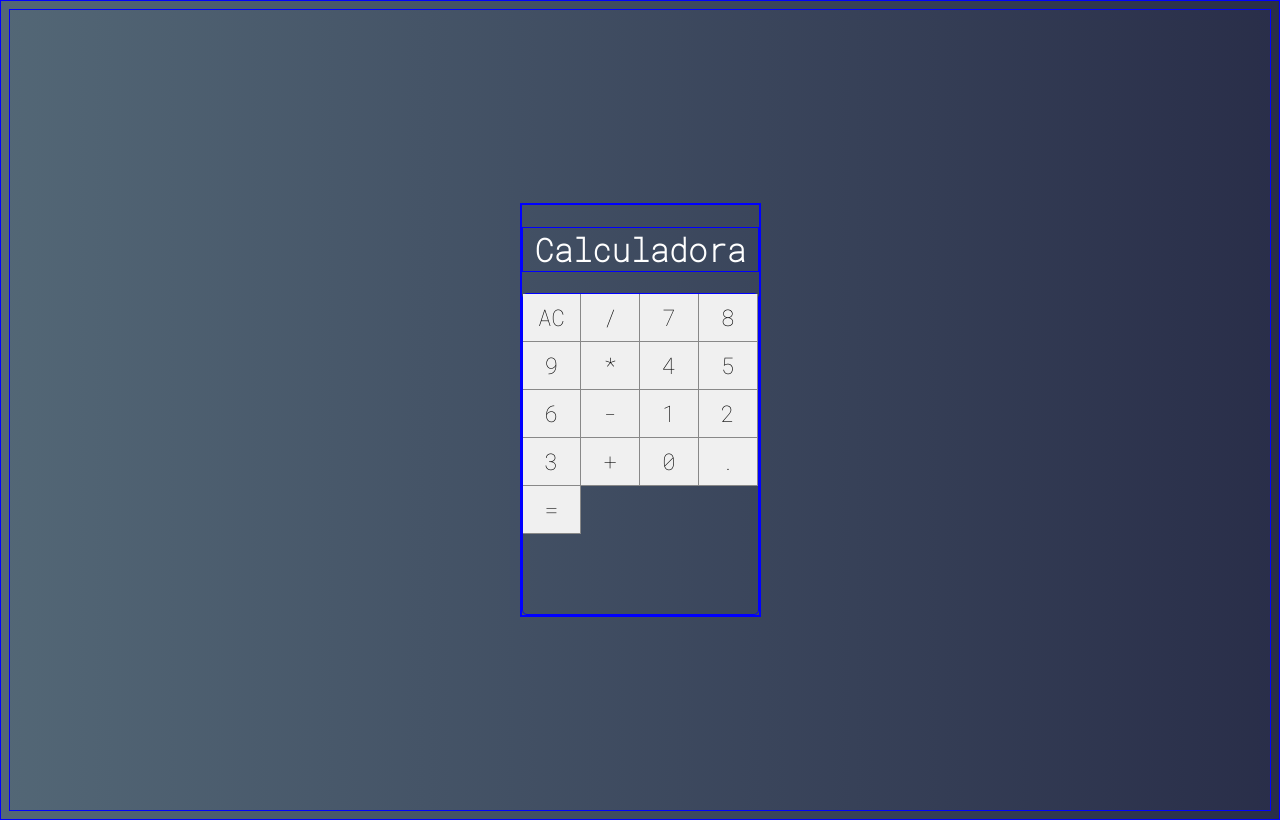
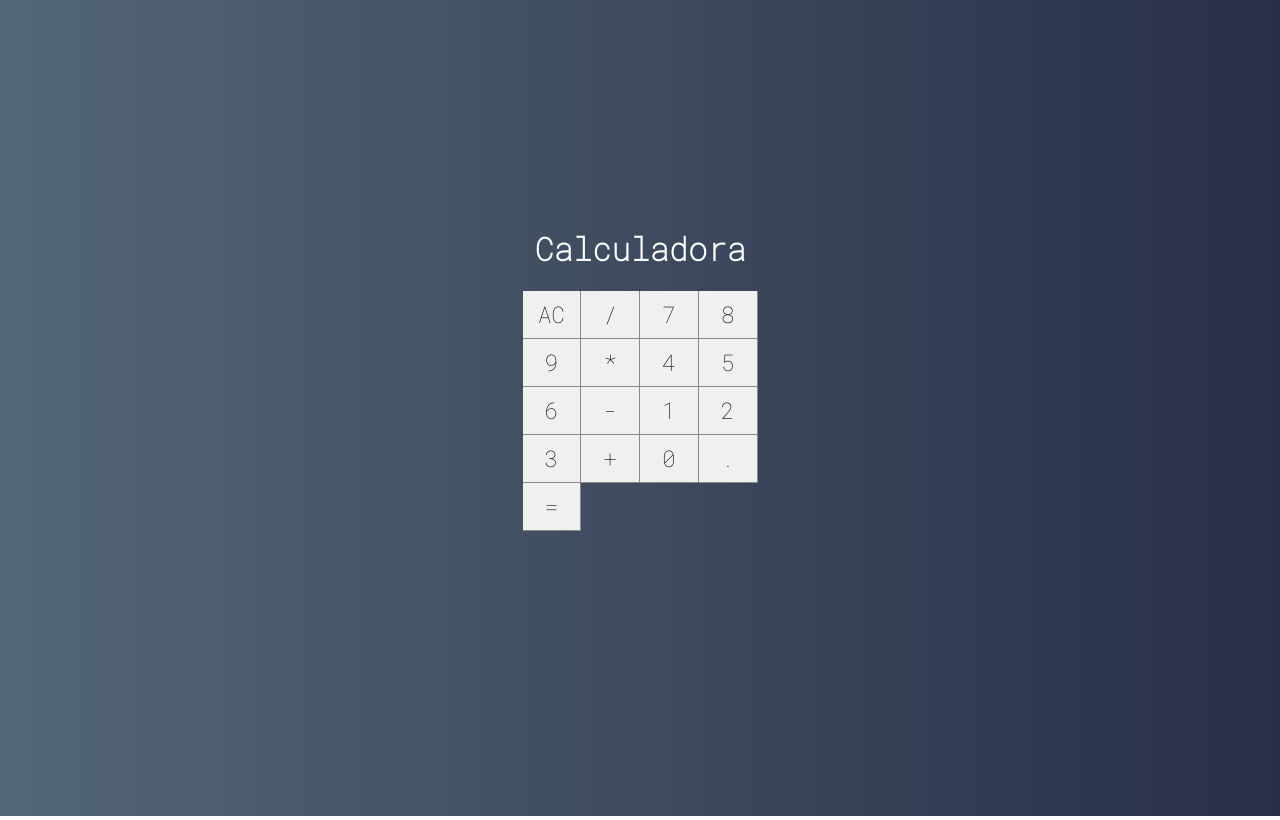
Before and after one commit to CarlosBonfim/CalculadoraReact, a React (Create React App) app: page / in a window 1280 px wide. Built offline with nearby package versions, Linux system fonts and the light colour scheme.

Commit message:
remoção da borda que servia como limite de layout

```diff
--- a/src/index.css
+++ b/src/index.css
@@ -5,7 +5,7 @@
 
 *{
   font-family: 'RobotoMono','monospace';
-  border: solid 1px blue;
+
 }
 body{
   display: flex;
@@ -14,6 +14,7 @@ body{
   align-items: center;
   text-align: center;
 
+
   color: #fff;
   background: linear-gradient(to right, rgb(83,103,118), rgb(41,46,73));
 }
```
